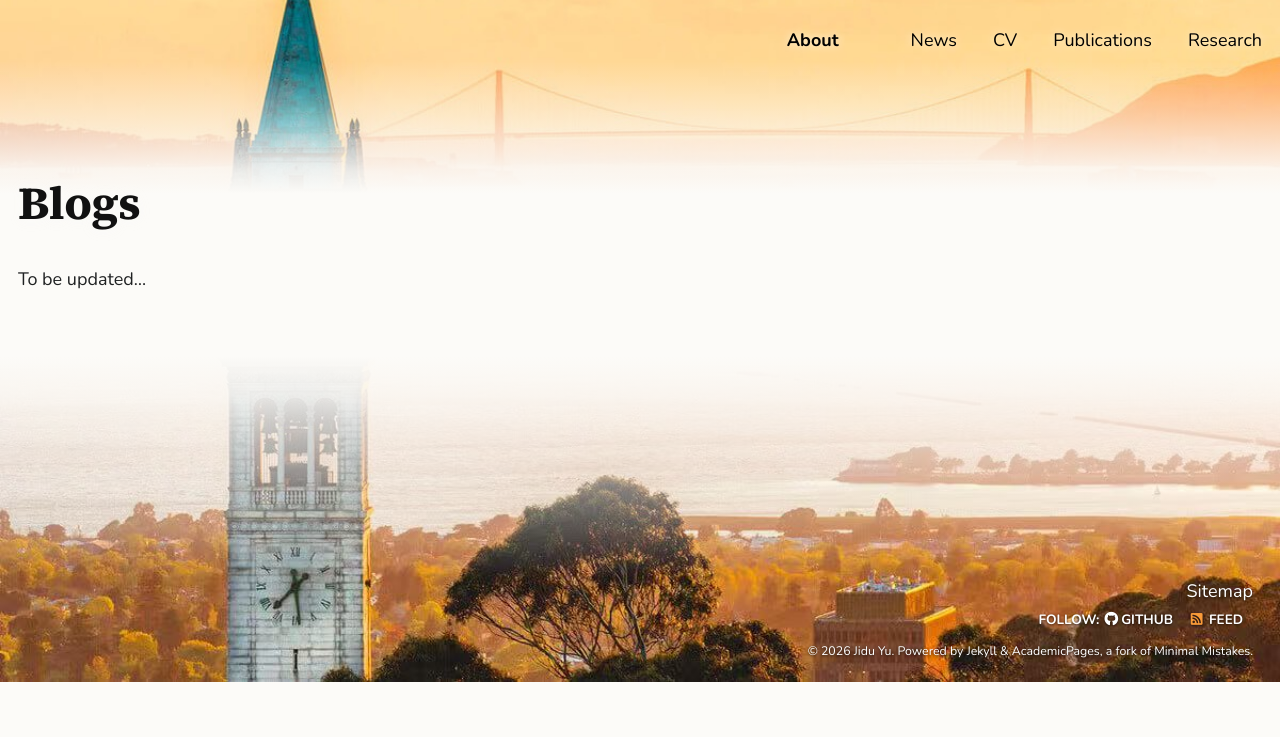
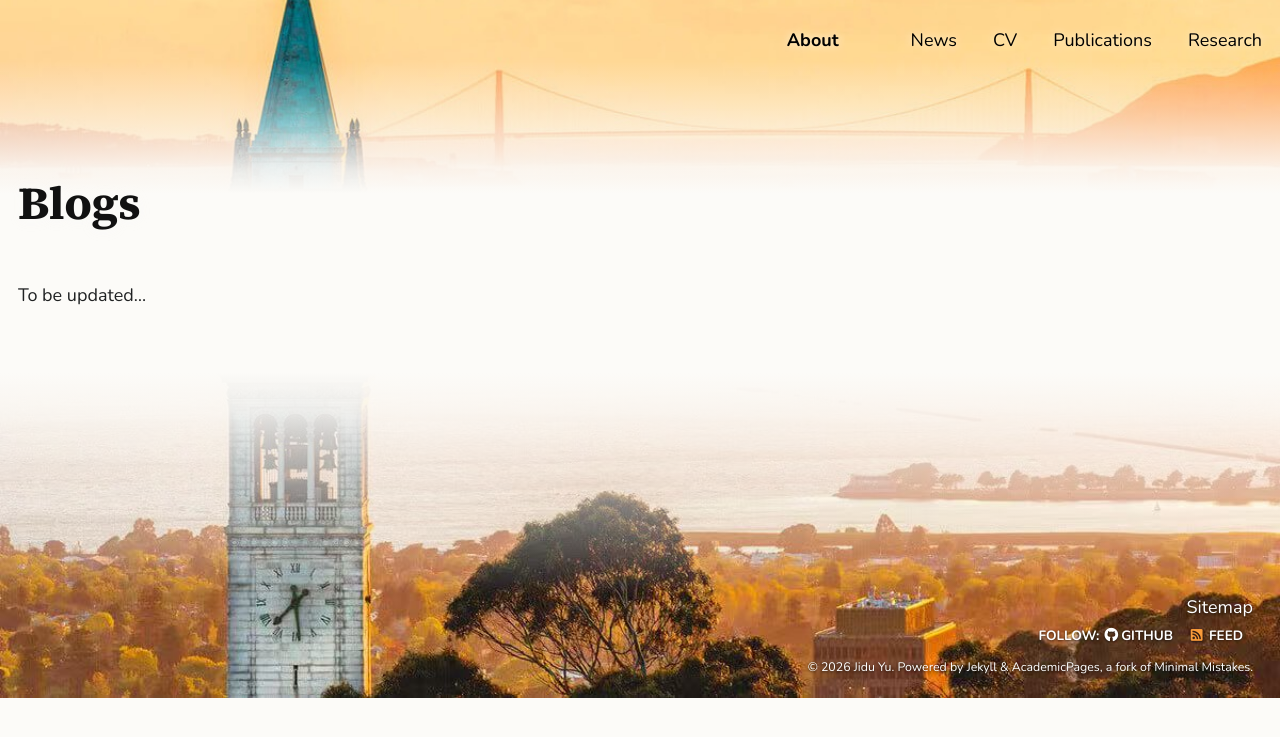
Before and after one commit to yujidu/yujidu.github.io, a Jekyll site: the page built from _pages/blogs.md, in a window 1280 px wide. Shown: the top 737 px of the page. Built offline with Jekyll 4.4.1, drawn with Linux system fonts in a browser that asks for light colours.

Commit message:
Inner pages: restore the gap below the lowered title
Co-Authored-By: Claude Opus 5.5 <noreply@anthropic.com>
Claude-Session: https://claude.ai/code/session_01Vw9tGnbWFVNDt9UXvET6V8

```diff
--- a/_sass/_home.scss
+++ b/_sass/_home.scss
@@ -1551,7 +1551,7 @@ $cv-ink: #4a5a6a;
 /* Inner pages: breathing room between the page title and the content.
    The title sits absolutely on the banner, so the space goes on #main. */
 .home-hero--compact ~ #main {
-  margin-top: 3.4rem;
+  margin-top: 4.3rem;
 }
 
 @media (max-width: 1000px) {
```
